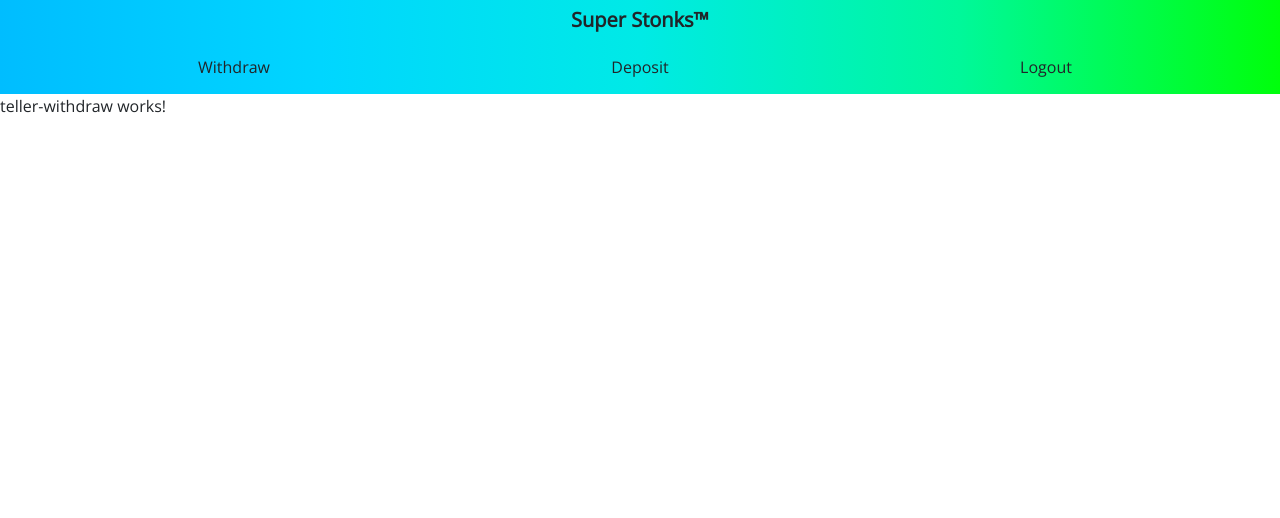
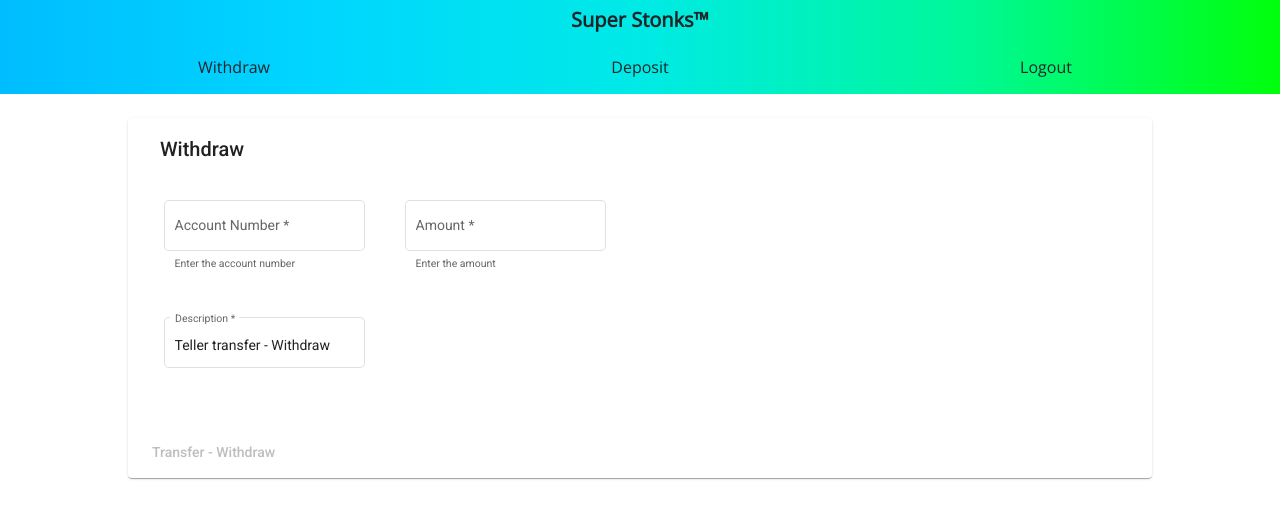
Before and after one commit to hegde-atri/BankingApplication-fe, an Angular app: page /teller/withdraw in a window 1280 px wide. Shown: the top 518 px of the page. Built offline with nearby package versions, Linux system fonts and the light colour scheme.

Commit message:
finished teller

```diff
--- /dev/null
+++ b/src/app/shared/classes/transaction.ts
@@ -0,0 +1,9 @@
+export class Transaction {
+  constructor(
+    AccountNumber: string = '',
+    Type: string = '',
+    Amount: number = 0,
+    Description: String  = '',
+  ) { }
+
+}
--- /dev/null
+++ b/src/app/teller/account-number-directive.ts
@@ -0,0 +1,34 @@
+import { Directive, ElementRef, HostListener } from '@angular/core';
+
+@Directive({
+  selector: '[ba-account-number]'
+})
+
+export class accountNumberDirective {
+  //This regex is the allowed input
+  private regex: RegExp = new RegExp(/^\d+$/);
+  // These are the allowed keys
+  private specialKeys: Array<string> = ['Backspace', 'Tab', 'End', 'Home', '-', 'ArrowLeft', 'ArrowRight', 'Del', 'Delete'];
+
+  constructor(private el: ElementRef) {
+
+  }
+
+  // Check comments in two-decimal-money-input.ts for more detail
+  @HostListener('keydown', ['$event'])
+  onKeyDown(event: KeyboardEvent) {
+    console.log(this.el.nativeElement.value);
+
+    if (this.specialKeys.indexOf(event.key) !== -1) {
+      return;
+    }
+
+    let e = <KeyboardEvent> event;
+    if ((e.shiftKey || (e.keyCode < 48 || e.keyCode > 57)) && (e.keyCode < 96 || e.keyCode > 105)) {
+      e.preventDefault();
+  }
+
+  }
+
+
+}
--- a/src/app/teller/teller-deposit/teller-deposit.component.html
+++ b/src/app/teller/teller-deposit/teller-deposit.component.html
@@ -1,5 +1,60 @@
 <title>{{pageTitle}}</title>
 
 <ba-teller-navbar></ba-teller-navbar>
+<br>
+<mat-card class="deposit">
 
-<p>teller-deposit works!</p>
+  <mat-card-header><mat-card-title>Deposit</mat-card-title></mat-card-header>
+  <mat-card-content>
+
+    <form [formGroup]="transferForm" (ngSubmit)="transfer()">
+
+      <div class="form-field">
+        <mat-form-field appearance="outline">
+          <mat-label>Account Number</mat-label>
+          <input  matInput formControlName="accountNumber" ba-account-number pattern="\d{4}\-\d{4}\-\d{4}\-\d{4}">
+          <mat-hint>Enter the account number</mat-hint>
+          <mat-error *ngIf="transferForm.get('accountNumber')?.touched">
+            Please enter a valid Account Number (XXXX-XXXX-XXXX-XXXX)
+          </mat-error>
+          <mat-error *ngIf="transferForm.get('accountNumber')?.errors?.required">
+            Account Number is <strong>required</strong>
+          </mat-error>
+        </mat-form-field>
+      </div>
+
+      <div class="form-field">
+        <mat-form-field appearance="outline">
+          <mat-label>Amount</mat-label>
+          <input type="number" matInput class="mat" formControlName="amount" ba-two-decimal-money>
+          <mat-hint>Enter the amount</mat-hint>
+          <mat-error>
+            Amount must be between 5 - 2500
+          </mat-error>
+          <mat-error  *ngIf="transferForm.get('amount')?.errors?.required">
+            Amount is <strong>required</strong>
+          </mat-error>
+        </mat-form-field>
+        <br>
+      </div>
+
+      <br>
+
+      <div class="form-field">
+        <mat-form-field appearance="outline" disabled>
+          <mat-label>Description</mat-label>
+          <input matInput class="mat" formControlName="description" readonly>
+        </mat-form-field>
+      </div>
+
+    </form>
+
+  </mat-card-content>
+
+  <mat-card-actions>
+    <button mat-button
+    [title]="transferForm.valid ? 'Transfer the amount' : 'Disabled until the form data is valid'"
+    [disabled]="!transferForm.valid">Transfer - Deposit
+  </button>
+  </mat-card-actions>
+</mat-card>
--- a/src/app/teller/teller-deposit/teller-deposit.component.scss
+++ b/src/app/teller/teller-deposit/teller-deposit.component.scss
@@ -0,0 +1,9 @@
+.deposit {
+  width: 80%;
+  margin: 0 auto;
+}
+
+.form-field{
+  display: inline flex;
+  padding: 20px;
+}
--- a/src/app/teller/teller-deposit/teller-deposit.component.ts
+++ b/src/app/teller/teller-deposit/teller-deposit.component.ts
@@ -1,4 +1,6 @@
 import { Component, OnInit } from '@angular/core';
+import { FormBuilder, FormGroup, Validators } from '@angular/forms';
+import { Transaction } from 'src/app/shared/classes/transaction';
 
 @Component({
   selector: 'ba-teller-deposit',
@@ -7,10 +9,23 @@ import { Component, OnInit } from '@angular/core';
 })
 export class TellerDepositComponent implements OnInit {
   pageTitle = 'Deposit'
+  transferForm: FormGroup;
+  transaction = new Transaction();
 
-  constructor() { }
 
-  ngOnInit(): void {
+
+  constructor(private fb: FormBuilder) {
+    this.transferForm = this.fb.group({
+      accountNumber: ['', [Validators.required, Validators.minLength(19), Validators.maxLength(19)]],
+      amount: ['', [Validators.required, Validators.min(5), Validators.max(2500)]],
+      description: ['Teller transfer - Deposit', [Validators.required]]
+    })
+  }
+
+  ngOnInit(): void { }
+
+  transfer() {
+
   }
 
 }
--- a/src/app/teller/teller-withdraw/teller-withdraw.component.html
+++ b/src/app/teller/teller-withdraw/teller-withdraw.component.html
@@ -2,4 +2,60 @@
 
 <ba-teller-navbar></ba-teller-navbar>
 
-<p>teller-withdraw works!</p>
+<br>
+<mat-card class="withdraw">
+
+  <mat-card-header><mat-card-title>Withdraw</mat-card-title></mat-card-header>
+  <mat-card-content>
+
+    <form [formGroup]="transferForm" (ngSubmit)="transfer()">
+
+      <div class="form-field">
+        <mat-form-field appearance="outline">
+          <mat-label>Account Number</mat-label>
+          <input  matInput formControlName="accountNumber" ba-account-number pattern="\d{4}\-\d{4}\-\d{4}\-\d{4}">
+          <mat-hint>Enter the account number</mat-hint>
+          <mat-error *ngIf="transferForm.get('accountNumber')?.touched">
+            Please enter a valid Account Number
+          </mat-error>
+          <mat-error *ngIf="transferForm.get('accountNumber')?.errors?.required">
+            Account Number is <strong>required</strong>
+          </mat-error>
+        </mat-form-field>
+      </div>
+
+      <div class="form-field">
+        <mat-form-field appearance="outline">
+          <mat-label>Amount</mat-label>
+          <input type="number" matInput class="mat" formControlName="amount" ba-two-decimal-money>
+          <mat-hint>Enter the amount</mat-hint>
+          <mat-error>
+            Amount must be between 5 - 2500
+          </mat-error>
+          <mat-error  *ngIf="transferForm.get('amount')?.errors?.required">
+            Amount is <strong>required</strong>
+          </mat-error>
+        </mat-form-field>
+        <br>
+      </div>
+
+      <br>
+
+      <div class="form-field">
+        <mat-form-field appearance="outline" disabled>
+          <mat-label>Description</mat-label>
+          <input matInput class="mat" formControlName="description" readonly>
+        </mat-form-field>
+      </div>
+
+    </form>
+
+  </mat-card-content>
+
+  <mat-card-actions>
+    <button mat-button
+    [title]="transferForm.valid ? 'Transfer the amount' : 'Disabled until the form data is valid'"
+    [disabled]="!transferForm.valid">Transfer - Withdraw
+  </button>
+  </mat-card-actions>
+</mat-card>
--- a/src/app/teller/teller-withdraw/teller-withdraw.component.scss
+++ b/src/app/teller/teller-withdraw/teller-withdraw.component.scss
@@ -0,0 +1,9 @@
+.withdraw {
+  width: 80%;
+  margin: 0 auto;
+}
+
+.form-field{
+  display: inline flex;
+  padding: 20px;
+}
--- a/src/app/teller/teller-withdraw/teller-withdraw.component.ts
+++ b/src/app/teller/teller-withdraw/teller-withdraw.component.ts
@@ -1,4 +1,6 @@
 import { Component, OnInit } from '@angular/core';
+import { FormBuilder, FormGroup, Validators } from '@angular/forms';
+import { Transaction } from 'src/app/shared/classes/transaction';
 
 @Component({
   selector: 'ba-teller-withdraw',
@@ -7,9 +9,22 @@ import { Component, OnInit } from '@angular/core';
 })
 export class TellerWithdrawComponent implements OnInit {
   pageTitle = 'Withdraw'
-  constructor() { }
+  transferForm: FormGroup;
+  transaction = new Transaction();
+
+  constructor(private fb: FormBuilder) {
+    this.transferForm = this.fb.group({
+      accountNumber: ['', [Validators.required, Validators.minLength(19), Validators.maxLength(19)]],
+      amount: ['', [Validators.required, Validators.min(5), Validators.max(2500)]],
+      description: ['Teller transfer - Withdraw', [Validators.required]]
+    })
+  }
 
   ngOnInit(): void {
   }
 
+  transfer() {
+
+  }
+
 }
--- a/src/app/teller/teller.module.ts
+++ b/src/app/teller/teller.module.ts
@@ -4,19 +4,43 @@ import { TellerNavbarComponent } from './teller-navbar/teller-navbar.component';
 import { TellerDepositComponent } from './teller-deposit/teller-deposit.component';
 import { TellerWithdrawComponent } from './teller-withdraw/teller-withdraw.component';
 import { RouterModule, Routes } from '@angular/router';
+import { MatFormFieldModule } from '@angular/material/form-field';
+import { MatCardModule } from '@angular/material/card';
+import { MatInputModule } from '@angular/material/input';
+import { MatIconModule } from '@angular/material/icon';
+import { FormsModule, ReactiveFormsModule } from '@angular/forms';
+import { MatButtonModule } from '@angular/material/button';
+import { TwoDigitDecimaNumberDirective } from './two-decimal-money-input';
+import { ErrorStateMatcher, ShowOnDirtyErrorStateMatcher } from '@angular/material/core';
+import { accountNumberDirective } from './account-number-directive';
 
 const routes: Routes = [
   { path: 'teller/withdraw', component: TellerWithdrawComponent },
-  { path: 'teller', redirectTo: 'teller/withdraw', pathMatch: 'full'},
+  { path: 'teller', redirectTo: 'teller/withdraw', pathMatch: 'full' },
   { path: 'teller/deposit', component: TellerDepositComponent },
 ];
 
 @NgModule({
+  providers: [
+    {provide: ErrorStateMatcher, useClass: ShowOnDirtyErrorStateMatcher}
+  ],
   declarations: [
     TellerNavbarComponent,
     TellerDepositComponent,
     TellerWithdrawComponent,
+    TwoDigitDecimaNumberDirective,
+    accountNumberDirective
   ],
-  imports: [CommonModule, RouterModule.forChild(routes)],
+  imports: [
+    CommonModule,
+    RouterModule.forChild(routes),
+    FormsModule,
+    MatFormFieldModule,
+    MatCardModule,
+    MatInputModule,
+    MatIconModule,
+    MatButtonModule,
+    ReactiveFormsModule
+  ],
 })
 export class TellerModule {}
--- /dev/null
+++ b/src/app/teller/two-decimal-money-input.ts
@@ -0,0 +1,29 @@
+import { Directive, ElementRef, HostListener } from '@angular/core';
+
+@Directive({
+  selector: '[ba-two-decimal-money]'
+})
+export class TwoDigitDecimaNumberDirective {
+  // Allow decimal numbers and negative values
+  private regex: RegExp = new RegExp(/^\d*\.?\d{0,2}$/g);
+  // Allow key codes for special events. Reflect :
+  // Backspace, tab, end, home
+  private specialKeys: Array<string> = ['Backspace', 'Tab', 'End', 'Home', '-', 'ArrowLeft', 'ArrowRight', 'Del', 'Delete'];
+
+  constructor(private el: ElementRef) {
+  }
+  @HostListener('keydown', ['$event'])
+  onKeyDown(event: KeyboardEvent) {
+    console.log(this.el.nativeElement.value);
+    // Allow Backspace, tab, end, and home keys
+    if (this.specialKeys.indexOf(event.key) !== -1) {
+      return;
+    }
+    let current: string = this.el.nativeElement.value;
+    const position = this.el.nativeElement.selectionStart;
+    const next: string = [current.slice(0, position), event.key == 'Decimal' ? '.' : event.key, current.slice(position)].join('');
+    if (next && !String(next).match(this.regex)) {
+      event.preventDefault();
+    }
+  }
+}
```
Also changed, not shown: src/app/shared/classes/transfer.ts (added, +9 -0 lines).
